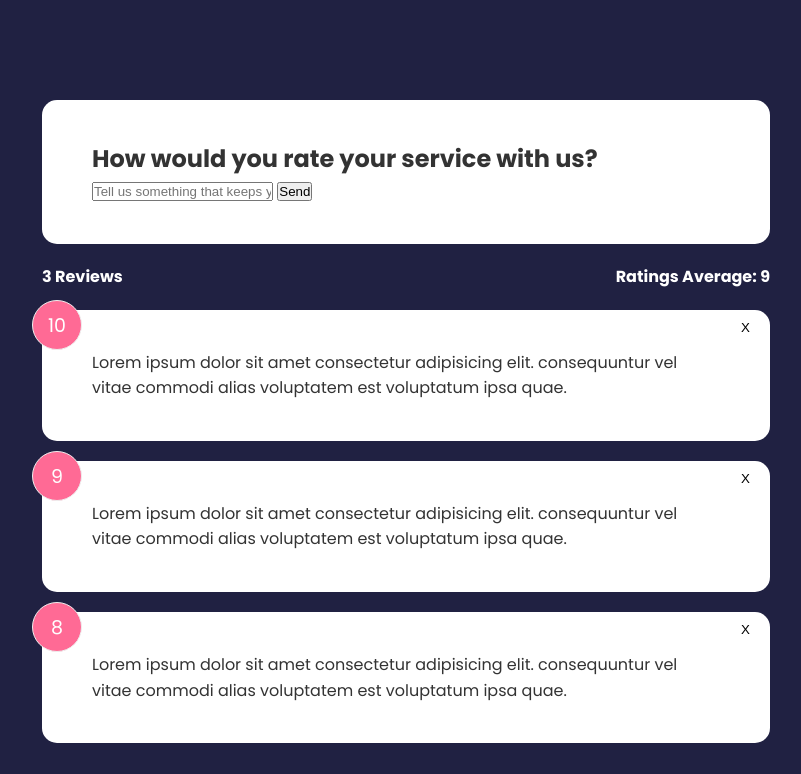
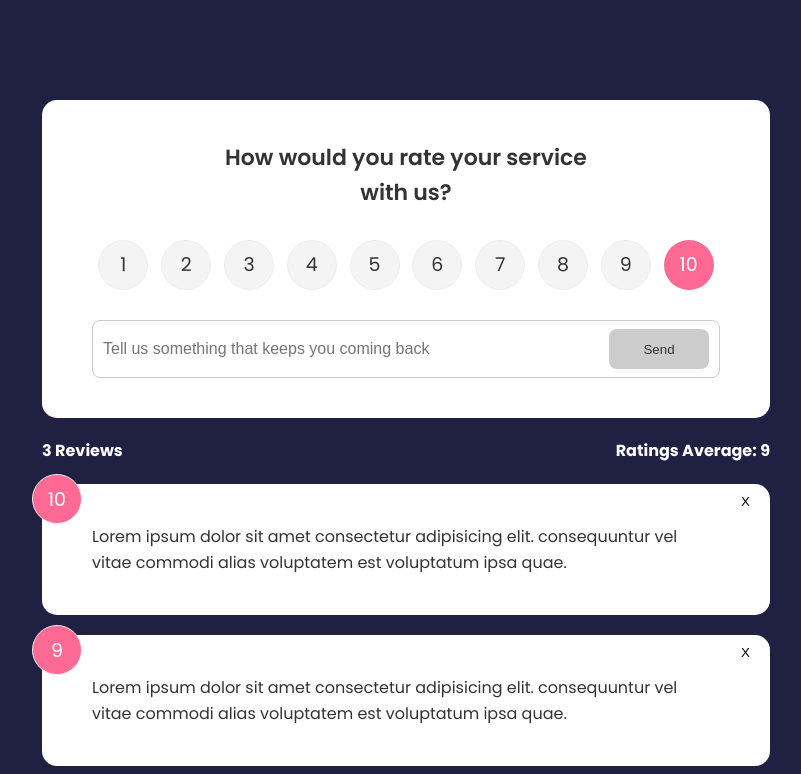
Before and after one commit to Danny-Rodriguez/svelte-feedback-app, a Svelte app: page / in a window 1280 px wide. Shown: the top 774 px of the page, without its empty margins (234-1035 px from the left). Built offline with nearby package versions, Linux system fonts and the light colour scheme.

Commit message:
added feedbacks, ready for state

```diff
--- a/package.json
+++ b/package.json
@@ -18,6 +18,7 @@
     "svelte": "^3.0.0"
   },
   "dependencies": {
-    "sirv-cli": "^2.0.0"
+    "sirv-cli": "^2.0.0",
+    "uuid": "^9.0.0"
   }
 }
--- a/src/App.svelte
+++ b/src/App.svelte
@@ -24,6 +24,11 @@
   $: count = feedback.length;
   $: average = feedback.reduce((a, { rating }) => a + rating, 0) / feedback.length;
 
+  const addFeedback = e => {
+    const newFeedback = e.detail;
+    feedback = [newFeedback, ...feedback];
+  };
+
   const deleteFeedback = e => {
     const itemId = e.detail;
     feedback = feedback.filter(item => item.id != itemId);
@@ -31,7 +36,7 @@
 </script>
 
 <main class="container">
-  <FeedbackForm />
+  <FeedbackForm on:add-feedback={addFeedback} />
   <FeedbackStats {count} {average} />
   <FeedbackList {feedback} on:delete-feedback={deleteFeedback} />
 </main>
--- a/src/components/FeedbackForm.svelte
+++ b/src/components/FeedbackForm.svelte
@@ -1,8 +1,42 @@
 <script>
+  import { v4 as uuidv4 } from "uuid";
+  import { createEventDispatcher } from "svelte";
   import Card from "./Card.svelte";
   import Button from "./Button.svelte";
+  import RatingSelect from "./RatingSelect.svelte";
+
+  const dispatch = createEventDispatcher();
 
   let text = "";
+  let rating = 10;
+  let btnDisabled = true;
+  let min = 10;
+  let message;
+
+  const handleSelect = e => (rating = e.detail);
+
+  const handleInput = () => {
+    if (text.trim().length <= min) {
+      message = `Text must be at least ${min} characters`;
+      btnDisabled = true;
+    } else {
+      message = null;
+      btnDisabled = false;
+    }
+  };
+
+  const handleSubmit = () => {
+    if (text.trim().length >= min) {
+      const newFeedback = {
+        id: uuidv4(),
+        text,
+        rating: +rating
+      };
+      dispatch("add-feedback", newFeedback);
+
+      text = "";
+    }
+  };
 </script>
 
 <Card>
@@ -10,11 +44,54 @@
     <h2>How would you rate your service with us?</h2>
   </header>
 
-  <form action="">
-    <!--Rating Select-->
+  <form on:submit|preventDefault={handleSubmit}>
+    <RatingSelect on:rating-select={handleSelect} />
     <div class="input-group">
-      <input type="text" placeholder="Tell us something that keeps you coming back" />
-      <button>Send</button>
+      <input type="text" on:input={handleInput} bind:value={text} placeholder="Tell us something that keeps you coming back" />
+      <Button disabled={btnDisabled} type="submit">Send</Button>
     </div>
+    {#if message}
+      <div class="message">
+        {message}
+      </div>
+    {/if}
   </form>
 </Card>
+
+<style>
+  header {
+    max-width: 400px;
+    margin: auto;
+  }
+
+  header h2 {
+    font-size: 22px;
+    font-weight: 600;
+    text-align: center;
+  }
+
+  .input-group {
+    display: flex;
+    flex-direction: row;
+    border: 1px solid #ccc;
+    padding: 8px 10px;
+    border-radius: 8px;
+    margin-top: 15px;
+  }
+
+  input {
+    flex-grow: 2;
+    border: none;
+    font-size: 16px;
+  }
+
+  input:focus {
+    outline: none;
+  }
+
+  .message {
+    padding-top: 10px;
+    text-align: center;
+    color: rebeccapurple;
+  }
+</style>
--- /dev/null
+++ b/src/components/RatingSelect.svelte
@@ -0,0 +1,104 @@
+<script>
+  import { createEventDispatcher } from "svelte";
+  let selected = 10;
+
+  const dispatch = createEventDispatcher();
+
+  const onChange = () => {
+    selected = e.currentTarget.value;
+    dispatch("rating=select", selected);
+  };
+</script>
+
+<ul class="rating">
+  <li>
+    <input type="radio" id="num1" name="rating" value="1" on:change={onChange} checked={selected === 1} />
+    <label for="num1">1</label>
+  </li>
+  <li>
+    <input type="radio" id="num2" name="rating" value="2" on:change={onChange} checked={selected === 2} />
+    <label for="num2">2</label>
+  </li>
+  <li>
+    <input type="radio" id="num3" name="rating" value="3" on:change={onChange} checked={selected === 3} />
+    <label for="num3">3</label>
+  </li>
+  <li>
+    <input type="radio" id="num4" name="rating" value="4" on:change={onChange} checked={selected === 4} />
+    <label for="num4">4</label>
+  </li>
+  <li>
+    <input type="radio" id="num5" name="rating" value="5" on:change={onChange} checked={selected === 5} />
+    <label for="num5">5</label>
+  </li>
+  <li>
+    <input type="radio" id="num6" name="rating" value="6" on:change={onChange} checked={selected === 6} />
+    <label for="num6">6</label>
+  </li>
+  <li>
+    <input type="radio" id="num7" name="rating" value="7" on:change={onChange} checked={selected === 7} />
+    <label for="num7">7</label>
+  </li>
+  <li>
+    <input type="radio" id="num8" name="rating" value="8" on:change={onChange} checked={selected === 8} />
+    <label for="num8">8</label>
+  </li>
+  <li>
+    <input type="radio" id="num9" name="rating" value="9" on:change={onChange} checked={selected === 9} />
+    <label for="num9">9</label>
+  </li>
+  <li>
+    <input type="radio" id="num10" name="rating" value="10" on:change={onChange} checked={selected === 10} />
+    <label for="num10">10</label>
+  </li>
+</ul>
+
+<style>
+  .rating {
+    display: flex;
+    align-items: center;
+    justify-content: space-around;
+    margin: 30px 0;
+  }
+
+  .rating li {
+    position: relative;
+    background: #f4f4f4;
+    width: 50px;
+    height: 50px;
+    padding: 10px;
+    text-align: center;
+    border-radius: 50%;
+    font-size: 19px;
+    border: 1px #eee solid;
+    transition: 0.3s;
+  }
+
+  .rating li label {
+    position: absolute;
+    top: 50%;
+    left: 50%;
+    width: 50px;
+    height: 50px;
+    padding: 10px;
+    border-radius: 50%;
+    transform: translate(-50%, -50%);
+    cursor: pointer;
+  }
+
+  .rating li:hover {
+    background: #ff6a95;
+    color: #fff;
+  }
+
+  /* Make actual radio select invisible */
+  [type="radio"] {
+    opacity: 0;
+  }
+
+  /* Use the sibling select */
+  [type="radio"]:checked ~ label {
+    background: #ff6a95;
+    color: #fff;
+  }
+</style>
```
Also changed, not shown: 1 other file (tests, documents, lock files or other folders).
